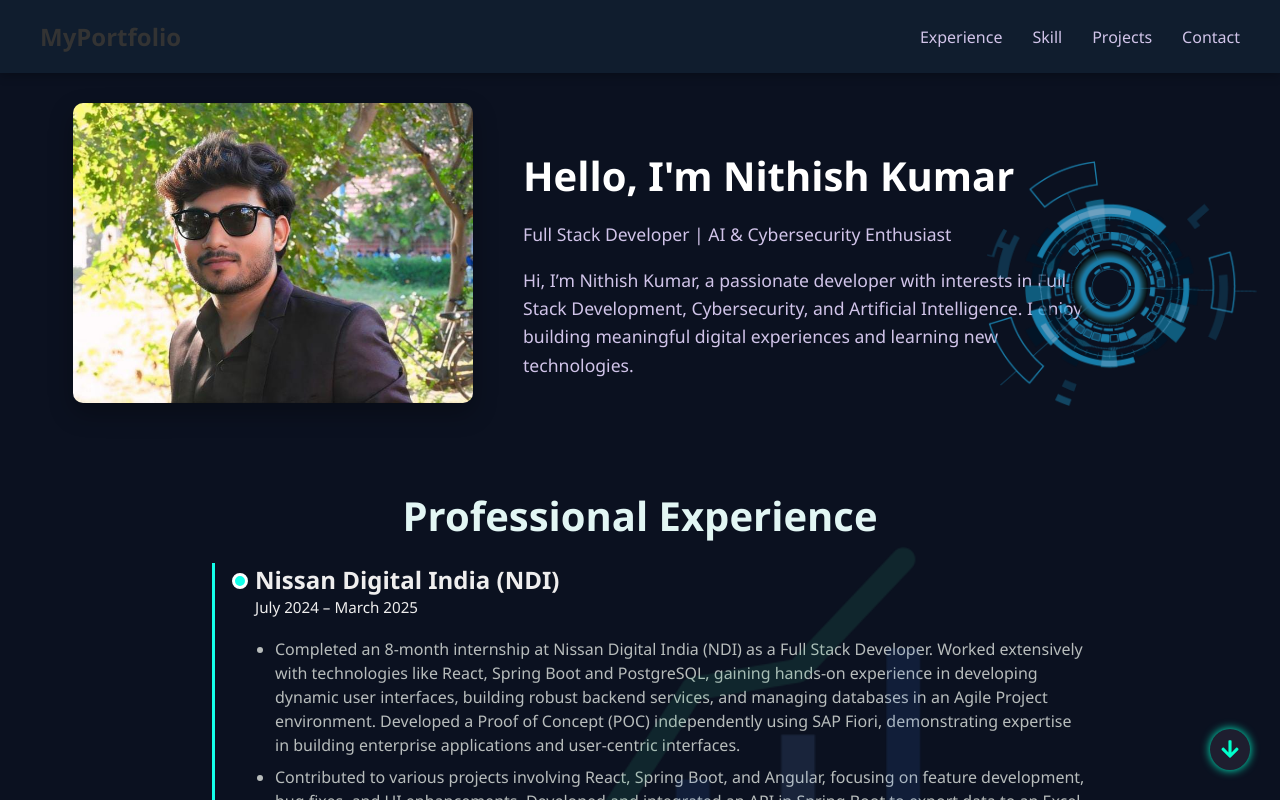
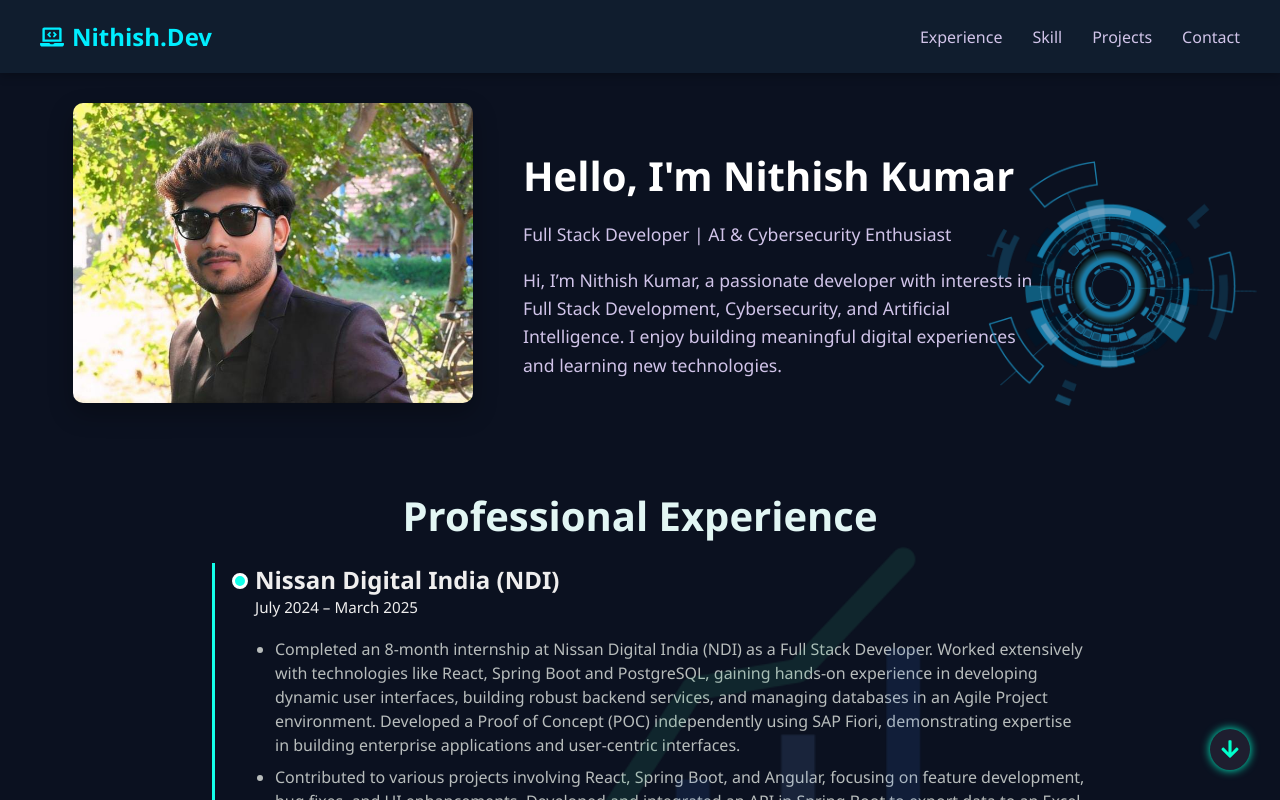
Before and after one commit to NK-SAT/Portfolio, a React (Create React App) app: page / in a window 1280 px wide. Shown: the top 800 px of the page. Built offline with nearby package versions, Linux system fonts and the light colour scheme.

Commit message:
alert and nav bar header modified

```diff
--- a/src/App.js
+++ b/src/App.js
@@ -8,16 +8,17 @@ import Contact from './components/Contact/Contact';
 import Skills from './components/Skills/Skills';
 import ScrollToTopButton from './components/ScrollToTopButton/ScrollToTopButton';
 
-function App() {
-  const [darkMode, setDarkMode] = useState(false);
-
+const App = () => {
   useEffect(() => {
-    document.body.className = darkMode ? 'dark-mode' : '';
-  }, [darkMode]);
+    const isMobile = window.innerWidth <= 768;
+    if (isMobile) {
+      alert("For best experience, please view this website on desktop.");
+    }
+  }, []);
 
   return (
     <>
-      <Navbar darkMode={darkMode} setDarkMode={setDarkMode} />
+      <Navbar />
       <Hero />
       <Experience />
       <Skills />
--- a/src/components/Body/Body.css
+++ b/src/components/Body/Body.css
@@ -36,7 +36,7 @@
   font-size: 1.1rem;
   line-height: 1.6;
   color: var(--text-secondary);
-  max-width: 85%;
+  max-width: 75%;
 }
 
 .body-content {
--- a/src/components/Navbar/Navbar.css
+++ b/src/components/Navbar/Navbar.css
@@ -14,7 +14,9 @@
   .logo {
     font-size: 1.5rem;
     font-weight: bold;
-    color: #333;
+    color: #0ef;
+    display: flex;
+    align-items: center;
   }
 
   .nav-links {
--- a/src/components/Navbar/Navbar.js
+++ b/src/components/Navbar/Navbar.js
@@ -1,10 +1,14 @@
 import React from 'react';
 import './Navbar.css';
+import { FaLaptopCode } from "react-icons/fa";
 
 const Navbar = () => {
   return (
     <nav className="navbar">
-      <div className="logo">MyPortfolio</div>
+      <div className="logo">
+      <FaLaptopCode style={{ marginRight: "8px" }} />
+      Nithish.Dev
+      </div>
       <ul className="nav-links">
         <li><a href="#about">Experience</a></li>
         <li><a href="#skills">Skill</a></li>
```
